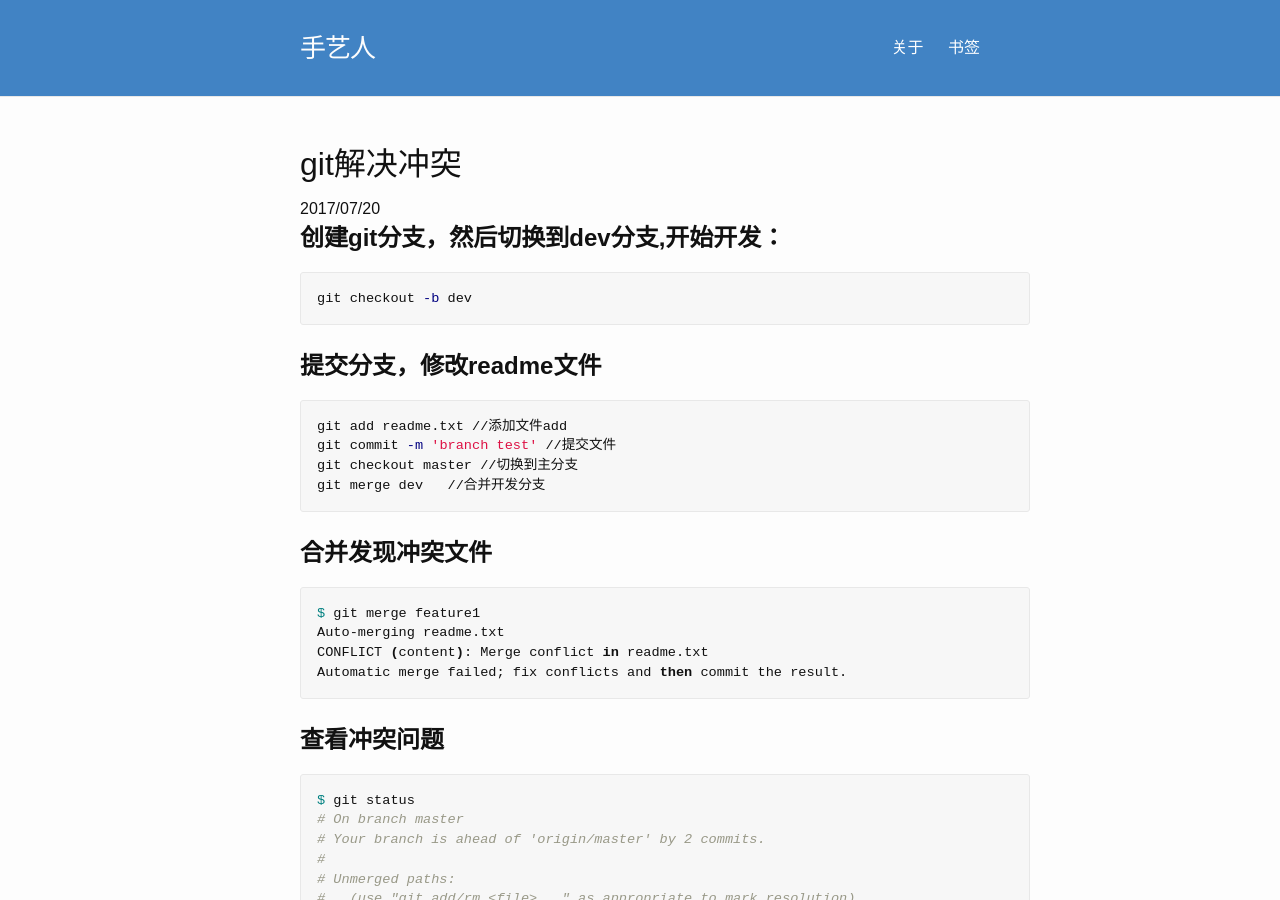
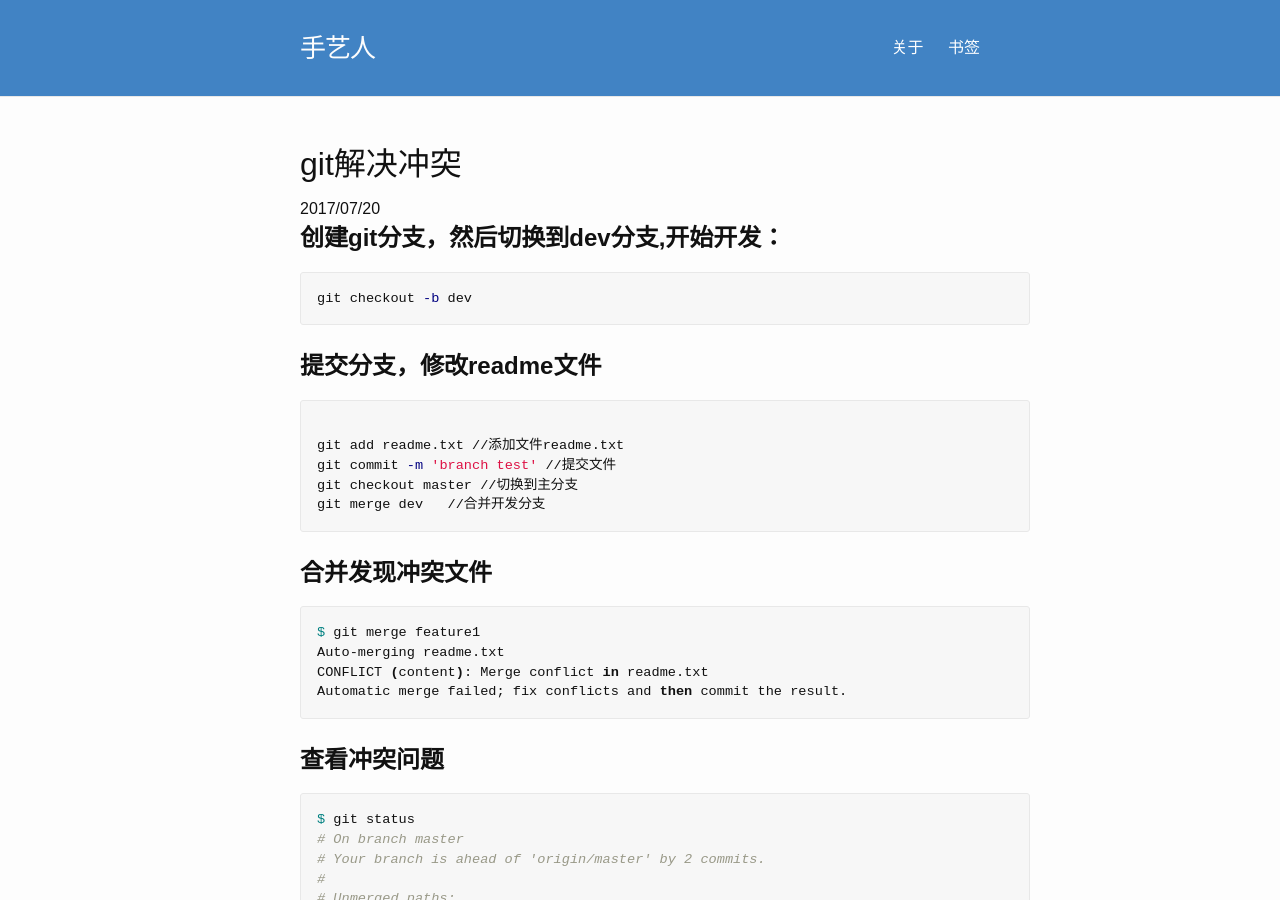
Before and after one commit to wuwenhan/wuwenhan.github.io, a Jekyll site: the page built from _posts/2017-07-20-git解决冲突.markdown, in a window 1280 px wide and 900 px high. Built offline with Jekyll 4.4.1, drawn with Linux system fonts in a browser that asks for light colours; comment, search, counter and statistics services are not loaded.

Commit message:
测试git

````diff
--- a/_posts/2017-07-20-git解决冲突.markdown
+++ b/_posts/2017-07-20-git解决冲突.markdown
@@ -14,7 +14,8 @@ git checkout -b dev
 ### 提交分支，修改readme文件
 
 ```sh
-git add readme.txt //添加文件add
+
+git add readme.txt //添加文件readme.txt
 git commit -m 'branch test' //提交文件
 git checkout master //切换到主分支
 git merge dev   //合并开发分支
````
